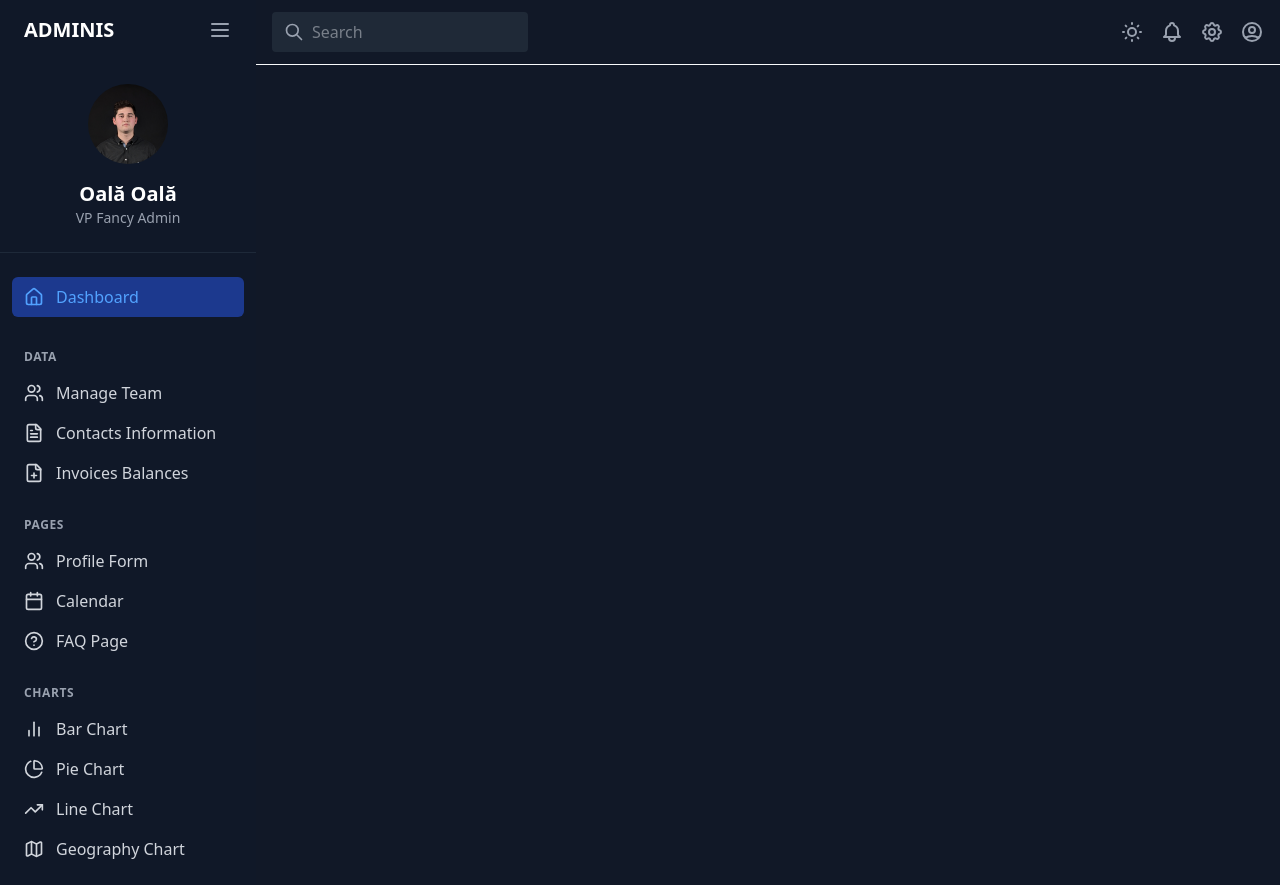
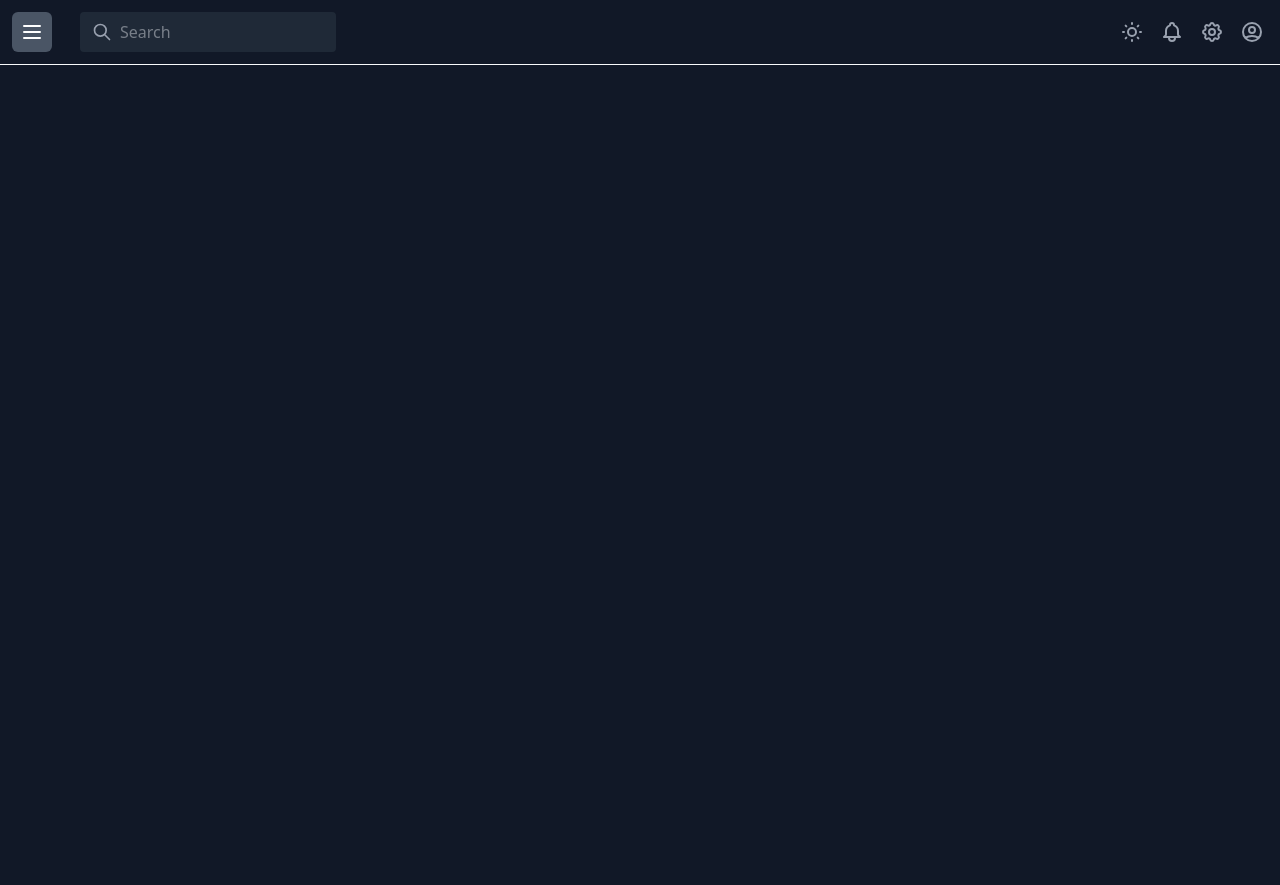
Before and after one commit to OlegColeg/teza_dash, a Next.js app: page / in a window 1280 px wide. Both pictures are taken after a click on the button 220 px from the left and 30 px from the top of the page. After the commit the page ends 800 px from the top, so only its background shows below. Built offline with nearby package versions, Linux system fonts and the light colour scheme.

Commit message:
feat: enhance Sidebar and Navbar components with visibility toggle and layout adjustments

```diff
--- a/src/app/page.jsx
+++ b/src/app/page.jsx
@@ -6,13 +6,14 @@ import { Container } from "lucide-react";
 export default function Home() {
     return (
         <>
-        <div className="flex justify-between">
-
-
-        <Sidebar/><div className="flex-1">
+        <div className="flex border-b border-dark-700">
+       <Sidebar />
+ <div className="flex-1 flex flex-col ">
         <Navbar />
         </div>
         </div>
+
+
     </>
     );
     }
--- a/src/layout/Navbar.jsx
+++ b/src/layout/Navbar.jsx
@@ -1,14 +1,15 @@
 // src/app/components/Navbar.js
 import React from 'react';
-
+import Sidebar from './Sidebar';
 import Icon from '@mdi/react';
 import { mdiMoonWaningCrescent } from '@mdi/js';
 
 
 export default function Navbar() {
   return (
-    <header className="bg-dark-900 border-b border-dark-700">
+    <header className="bg-dark-900 ">
       <div className="px-4 py-3 flex items-center justify-between">
+
         <div className="flex items-center">
           <div className="relative">
             <input
--- a/src/layout/Sidebar.jsx
+++ b/src/layout/Sidebar.jsx
@@ -10,6 +10,9 @@ const Sidebar = () => {
     charts: true
   });
 
+  // Add state to track sidebar visibility
+  const [sidebarVisible, setSidebarVisible] = useState(true);
+
   const toggleSection = (section) => {
     setExpanded(prev => ({
       ...prev,
@@ -17,12 +20,31 @@ const Sidebar = () => {
     }));
   };
 
+  // Toggle sidebar visibility
+  const toggleSidebar = () => {
+    setSidebarVisible(prev => !prev);
+  };
+
   return (
-    <div className="w-64 min-h-screen bg-gray-900 text-gray-300 flex flex-col">
+    <>
+      {/* Hamburger button when sidebar is collapsed */}
+      {!sidebarVisible && (
+        <button
+          onClick={toggleSidebar}
+          className=" top-3 left-4 z-20 text-white bg-gray-600 p-2 m-3  rounded-md"
+        >
+          <svg xmlns="http://www.w3.org/2000/svg" className="h-6 w-6" fill="none" viewBox="0 0 24 24" stroke="currentColor">
+            <path strokeLinecap="round" strokeLinejoin="round" strokeWidth={2} d="M4 6h16M4 12h16M4 18h16" />
+          </svg>
+        </button>
+      )}
+
+      {/* Main sidebar - will be hidden when sidebarVisible is false */}
+      <div className={`border-r border-e-slate-950 w-64 min-h-screen bg-gray-900 text-gray-300 flex flex-col transition-all duration-300 ${sidebarVisible ? 'translate-x-0' : '-translate-x-full'} fixed top-0 left-0 z-10`}>
         {/* Logo and Brand */}
         <div className="py-4 px-6 flex items-center">
           <h1 className="text-xl font-semibold text-white">ADMINIS</h1>
-        <button className="ml-auto text-gray-400">
+          <button className="ml-auto text-gray-400" onClick={toggleSidebar}>
             <svg xmlns="http://www.w3.org/2000/svg" className="h-6 w-6" fill="none" viewBox="0 0 24 24" stroke="currentColor">
               <path strokeLinecap="round" strokeLinejoin="round" strokeWidth={2} d="M4 6h16M4 12h16M4 18h16" />
             </svg>
@@ -116,6 +138,12 @@ const Sidebar = () => {
           </div>
         </nav>
       </div>
+
+      {/* Content wrapper - add this to push content when sidebar is visible */}
+      <div className={`transition-all duration-300 ${sidebarVisible ? 'ml-64' : 'ml-0'}`}>
+        {/* Your page content goes here */}
+      </div>
+    </>
   );
 };
 
```
Lines whose indentation alone changed are shown as unchanged.
